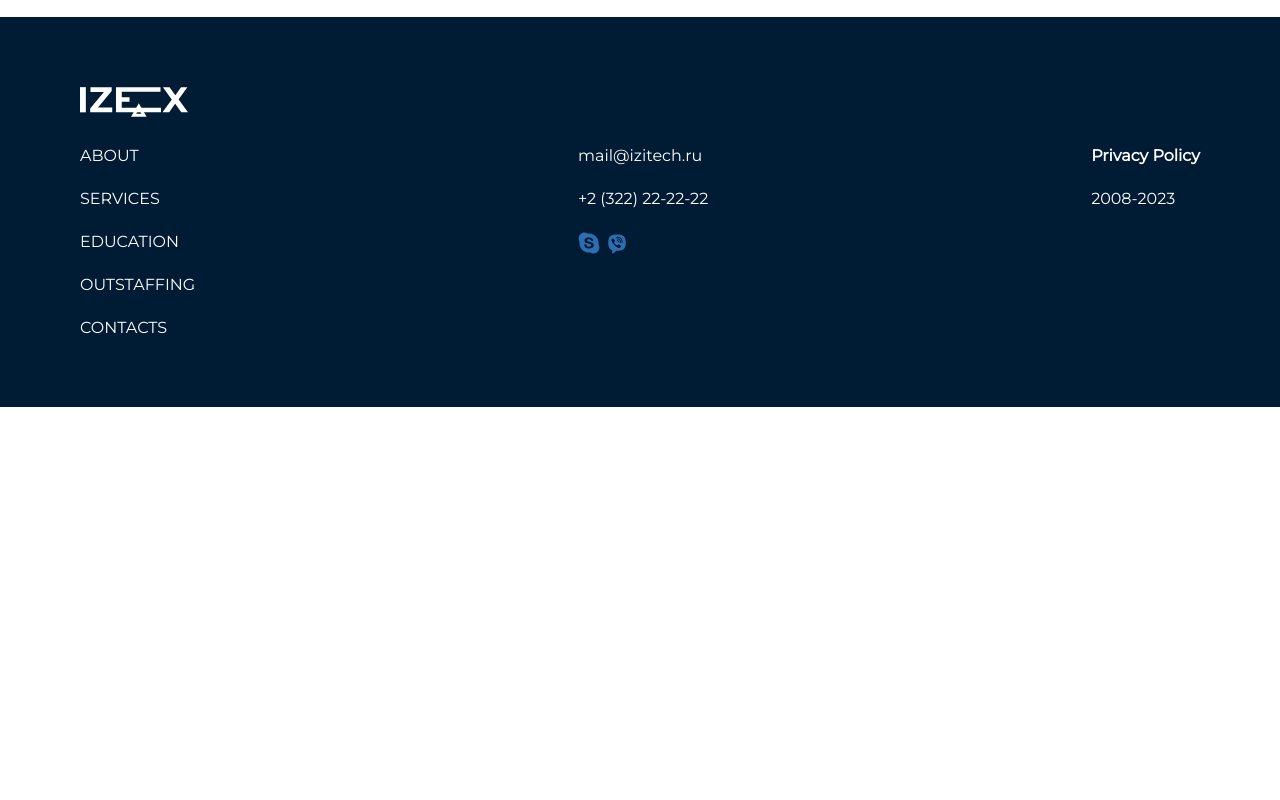
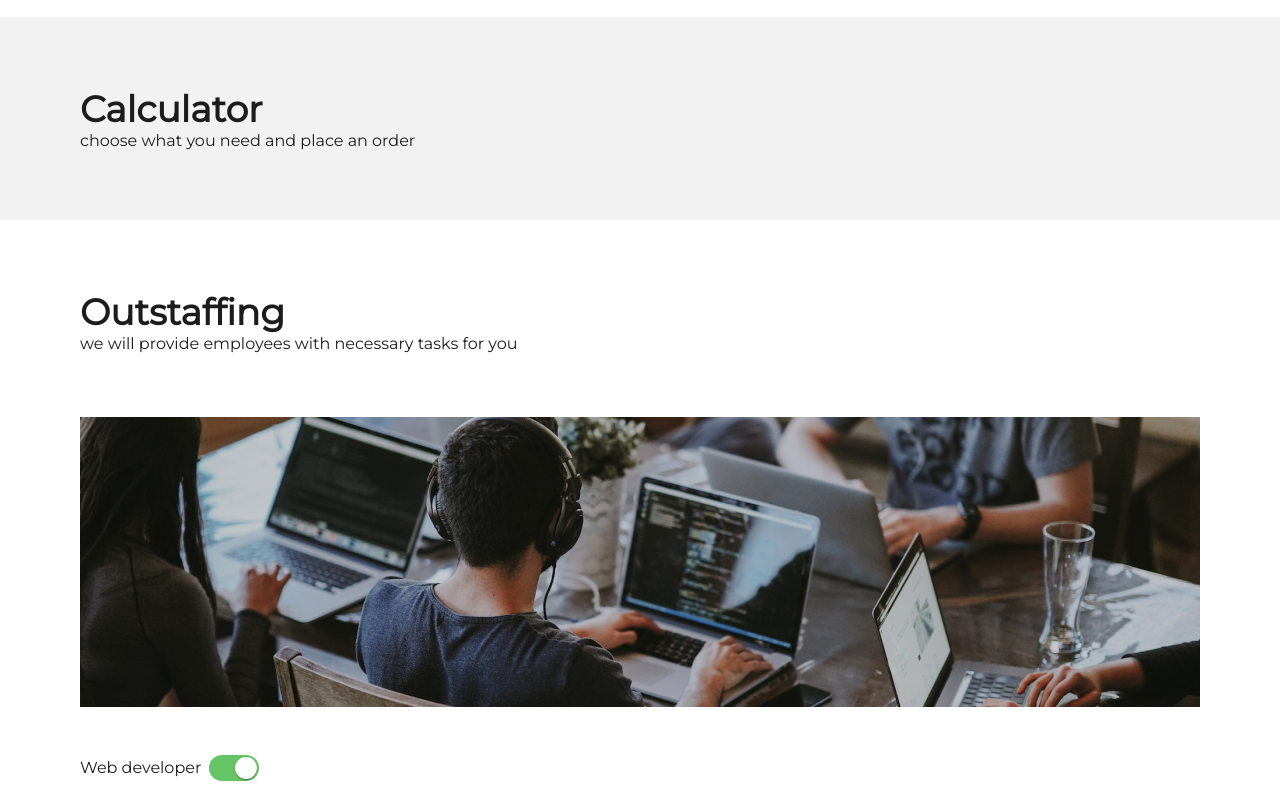
Before and after one commit to LuvCrime/LuvCrime.github.io, a React (Vite) app: page / in a window 1280 px wide. Shown: the part 1240-2040 px from the top of the page. Before the commit the page ends 1647 px from the top, so only its background shows below. Built offline with nearby package versions, Linux system fonts and the light colour scheme.

Commit message:
working on outstaff and calc blocks

```diff
--- a/package.json
+++ b/package.json
@@ -10,6 +10,9 @@
     "preview": "vite preview"
   },
   "dependencies": {
+    "@emotion/react": "^11.11.1",
+    "@emotion/styled": "^11.11.0",
+    "@mui/material": "^5.14.1",
     "@types/styled-components": "^5.1.26",
     "i18next": "^23.2.8",
     "i18next-browser-languagedetector": "^7.1.0",
--- a/public/locales/en/translation.json
+++ b/public/locales/en/translation.json
@@ -20,5 +20,9 @@
     "training-IT": "Training of IT specialists",
     "licenses": "Sale of licenses",
     "server-equipment": "Sale of office and server equipment",
-    "privacy-policy": "Privacy Policy"
+    "privacy-policy": "Privacy Policy",
+    "provide-employees": "we will provide employees with necessary tasks for you",
+    "calculator": "Calculator",
+    "order": "choose what you need and place an order",
+    "web": "Web developer"
 }
--- a/public/locales/est/translation.json
+++ b/public/locales/est/translation.json
@@ -20,5 +20,9 @@
     "training-IT": "IT-spetsialistide koolitus",
     "licenses": "Litsentside müük",
     "server-equipment": "Kontori- ja serveritehnika müük",
-    "privacy-policy": "Privaatsuspoliitika"
+    "privacy-policy": "Privaatsuspoliitika",
+    "provide-employees": "pakume töötajaid teile vajalike ülesannete täitmiseks",
+    "calculator": "Kalkulaator",
+    "order": "vali, mida vajad, ja esita tellimus",
+    "web": "Veebiarendaja"
 }
--- a/public/locales/ru/translation.json
+++ b/public/locales/ru/translation.json
@@ -20,5 +20,9 @@
     "training-IT": "Обучение IT специалистов",
     "licenses": "Продажа лицензий",
     "server-equipment": "Продажа офисного и серверного оборудования",
-    "privacy-policy": "Политика конфиденциальности"
+    "privacy-policy": "Политика конфиденциальности",
+    "provide-employees": "предоставим сотрудников на необходимые вам задачи",
+    "calculator": "Калькулятор",
+    "order": "выберите, что вам необходимо, и сделайте заказ",
+    "web": "Web-разработчик"
 }
--- /dev/null
+++ b/src/components/calculator/calculator.tsx
@@ -0,0 +1,17 @@
+import { useTranslation } from 'react-i18next';
+import {
+    CalculatorContainer,
+    Title,
+    Subtitle
+} from "./styles"
+
+export const Calculator = () => {
+    const { t } = useTranslation();
+
+    return (
+        <CalculatorContainer>
+             <Title>{t('calculator')}</Title>
+            <Subtitle>{t('order')}</Subtitle>
+        </CalculatorContainer>
+    )
+}
--- /dev/null
+++ b/src/components/calculator/styles.ts
@@ -0,0 +1,23 @@
+import styled from 'styled-components'
+import { Theme } from 'theme'
+
+export const CalculatorContainer = styled.div<{ theme?: Theme }>`
+    background-color:  ${props => props.theme?.bg1};
+    padding: 70px 80px;
+    box-sizing: border-box;
+    display: flex;
+    flex-direction: column;
+`
+
+export const Title = styled.h2<{ theme?: Theme }>`
+    color: ${props => props.theme?.text};
+    font-size: 36px;
+    font-style: normal;
+    font-weight: 700;
+    line-height: normal;
+    margin: 0;
+`
+
+export const Subtitle = styled.div<{ theme?: Theme }>`
+    color: ${props => props.theme?.text};
+`
--- /dev/null
+++ b/src/components/outstaffing/outstaffing.tsx
@@ -0,0 +1,47 @@
+import { useTranslation } from 'react-i18next';
+import {
+    OutstaffingContainer,
+    Title,
+    Subtitle,
+    Img,
+    SwitchContainer,
+    Ul,
+    Li,
+} from "./styles"
+
+import { IOSSwitch } from '../switch/switch';
+
+const outstaffingList = [
+    'web',
+    'ios',
+    'android',
+    'back',
+    'fullstack',
+    "designer",
+    'tester',
+    'analyst',
+    'product',
+];
+
+export const Outstaffing = () => {
+    const { t } = useTranslation();
+
+    return (
+        <OutstaffingContainer>
+            <Title>{t('outstaffing')}</Title>
+            <Subtitle>{t('provide-employees')}</Subtitle>
+            <Img />
+            <SwitchContainer>
+                <Ul>
+                    {outstaffingList.map(item => (
+                        <Li>
+                        {t(item)}
+                        <IOSSwitch sx={{ m: 1 }} defaultChecked />
+                    </Li>
+                    ))}
+
+                </Ul>
+            </SwitchContainer>
+        </OutstaffingContainer>
+    )
+}
--- /dev/null
+++ b/src/components/outstaffing/styles.tsx
@@ -0,0 +1,55 @@
+import styled from 'styled-components'
+import { Theme } from 'theme'
+import oustaffingImg from './img/oustaffing.png';
+
+export const OutstaffingContainer = styled.div<{ theme?: Theme }>`
+    background-color:  ${props => props.theme?.bg2};
+    padding: 70px 80px;
+    box-sizing: border-box;
+    display: flex;
+    flex-direction: column;
+`
+
+export const Title = styled.h2<{ theme?: Theme }>`
+    color: ${props => props.theme?.text};
+    font-size: 36px;
+    font-style: normal;
+    font-weight: 700;
+    line-height: normal;
+    margin: 0;
+`
+
+export const Subtitle = styled.div<{ theme?: Theme }>`
+    color: ${props => props.theme?.text};
+`
+
+export const Img = styled.div`
+    background-image: url(${oustaffingImg});
+    width: 1120px;
+    height: 290px;
+    background-size: contain;
+    background-position: center;
+    margin-top: 64px;
+    margin-bottom: 24px;
+`
+
+export const SwitchContainer = styled.div`
+    display: flex;
+`
+
+export const  Ul = styled.ul<{ theme?: Theme }>`
+    list-style-type: none;
+    padding: 0 !important;
+    padding-inline-start: 0 !important;
+`
+
+export const Li = styled.li<{ theme?: Theme }>`
+    color: ${props => props.theme?.text};
+    font-size: 16px;
+    font-style: normal;
+    font-weight: 400;
+    line-height: 24px;
+    margin-bottom: 16px;
+    display: flex;
+    align-items: center;
+`
--- /dev/null
+++ b/src/components/switch/switch.tsx
@@ -0,0 +1,47 @@
+import { styled } from '@mui/material/styles';
+import Switch, { SwitchProps } from '@mui/material/Switch';
+
+export const IOSSwitch = styled((props: SwitchProps) => (
+    <Switch disableRipple {...props} />
+  ))(({ theme }) => ({
+    width: 50,
+    height: 26,
+    padding: 0,
+    '& .MuiSwitch-switchBase': {
+      padding: 0,
+      margin: 2,
+      transitionDuration: '300ms',
+      '&.Mui-checked': {
+        transform: 'translateX(24px)',
+        color: '#fff',
+        '& + .MuiSwitch-track': {
+          backgroundColor: '#65C466',
+          opacity: 1,
+          border: 0,
+        },
+        '&.Mui-disabled + .MuiSwitch-track': {
+          opacity: 0.5,
+        },
+      },
+      '&.Mui-disabled .MuiSwitch-thumb': {
+        color: theme.palette.grey[100]
+
+      },
+      '&.Mui-disabled + .MuiSwitch-track': {
+        opacity: 0.7,
+      },
+    },
+    '& .MuiSwitch-thumb': {
+      boxSizing: 'border-box',
+      width: 22,
+      height: 22,
+    },
+    '& .MuiSwitch-track': {
+      borderRadius: 26 / 2,
+      backgroundColor: '#8f8f96',
+      opacity: 1,
+      transition: theme.transitions.create(['background-color'], {
+        duration: 500,
+      }),
+    },
+  }));
--- a/src/sections/index.tsx
+++ b/src/sections/index.tsx
@@ -2,6 +2,8 @@ import { Header } from 'components/header/header'
 import { About } from 'components/about/about'
 import { Services } from 'components/services/services'
 import { Footer } from 'components/footer/footer'
+import { Calculator } from 'components/calculator/calculator'
+import { Outstaffing } from 'components/outstaffing/outstaffing'
 
 export const Wrapper = () => {
 
@@ -10,6 +12,8 @@ export const Wrapper = () => {
       <Header />
       <About  />
       <Services />
+      <Calculator />
+      <Outstaffing />
       <Footer />
     </>
   )
```
Also changed, not shown: src/components/outstaffing/img/oustaffing.png (added), 1 other file (tests, documents, lock files or other folders).
